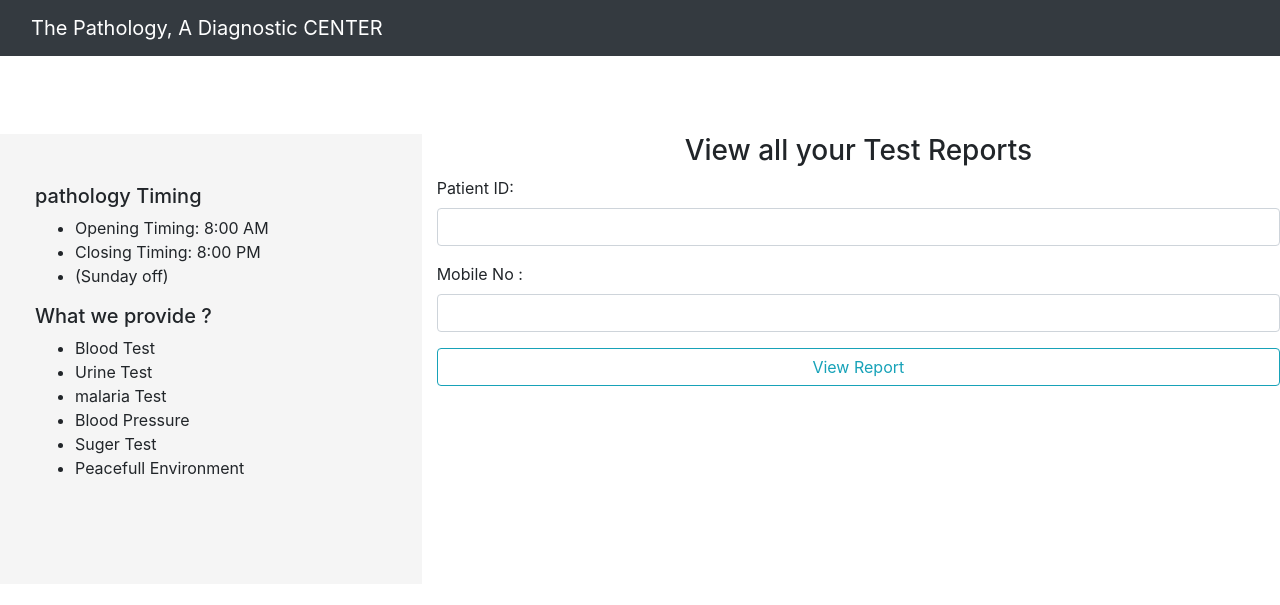
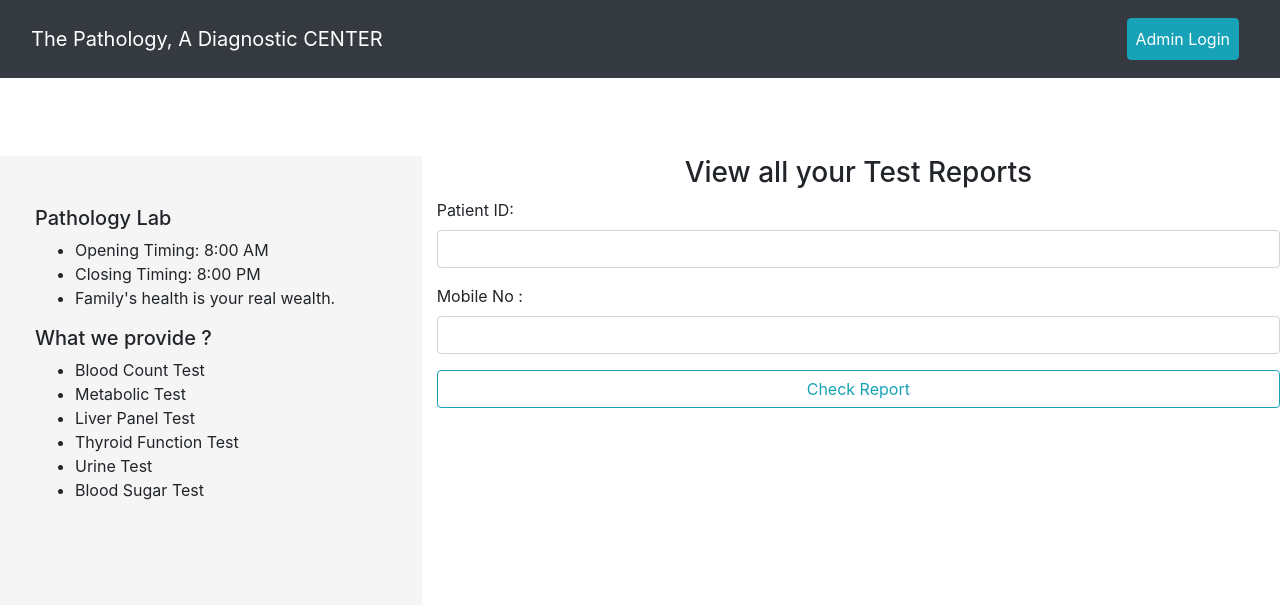
Before and after one commit to ShubhamAg30/pathology, a PHP site: page /user/index.php in a window 1280 px wide; the page is wider, and only the part inside the window is pictured. Shown: the top 605 px of that part. Run offline with PHP 8.4, Linux system fonts and the light colour scheme.

Commit message:
form changes

```diff
--- a/index.php
+++ b/index.php
@@ -37,7 +37,7 @@
 	<span><marquee>This is pathology Management System. Pathology opens at 8:00 AM and close at 8:00 PM</marquee></span><br><br>
 	<div class="row">
 		<div class="col-md-4" id="side_bar">
-			<h5>Pathology lab</h5>
+			<h5>Pathology Lab</h5>
 			<ul>
 				<li>Opening Timing: 8:00 AM</li>
 				<li>Closing Timing: 8:00 PM</li>
--- a/user/index.php
+++ b/user/index.php
@@ -54,6 +54,9 @@
 				<!-- <li class="nav-item">
 					<a class="nav-link" href="../admin/index.php">Admin Login</a>
 				</li> -->
+				<li class="nav-item">
+					<a class="nav-link btn btn-info btn-md"style="color:white; margin:10px;" href="../admin/index.php" >Admin Login </a>
+				</li>
 				<!-- <li class="nav-item">
 					<a class="nav-link btn btn-info" style="margin:5px;color:black" href="index.php" >Login</a>
 				</li>
@@ -69,20 +72,20 @@
 	<span><marquee>This is Pathology Management System. Library opens at 8:00 AM and close at 8:00 PM</marquee></span><br><br>
 	<div class="row">
 		<div class="col-md-4" id="side_bar">
-			<h5>pathology Timing</h5>
+			<h5>Pathology Lab</h5>
 			<ul>
 				<li>Opening Timing: 8:00 AM</li>
 				<li>Closing Timing: 8:00 PM</li>
-				<li>(Sunday off)</li>
+				<li>Family's health is your real wealth.</li>
 			</ul>
 			<h5>What we provide ?</h5>
 			<ul>
-				<li>Blood Test</li>
+			<li>Blood Count Test</li>
+				<li>Metabolic Test</li>
+				<li>Liver Panel Test</li>
+				<li>Thyroid Function Test</li>
 				<li>Urine Test</li>
-				<li>malaria Test</li>
-				<li>Blood Pressure</li>
-				<li>Suger Test</li>
-				<li>Peacefull Environment</li>
+				<li>Blood Sugar Test</li>
 			</ul>
 		</div>
 		<div class="col-md-8" id="main_content">
@@ -115,7 +118,7 @@
 							<input type="text" name="mobile_no" class="form-control" required>
 						</div>
 
-						<button type="submit" name="login" class="btn btn-outline-info btn-block">View Report</button>
+						<button type="submit" name="login" class="btn btn-outline-info btn-block">Check Report</button>
 			</form>
 					</div>
 				</div>
```
Also changed, not shown: admin/index.php (+10 -8 lines).
